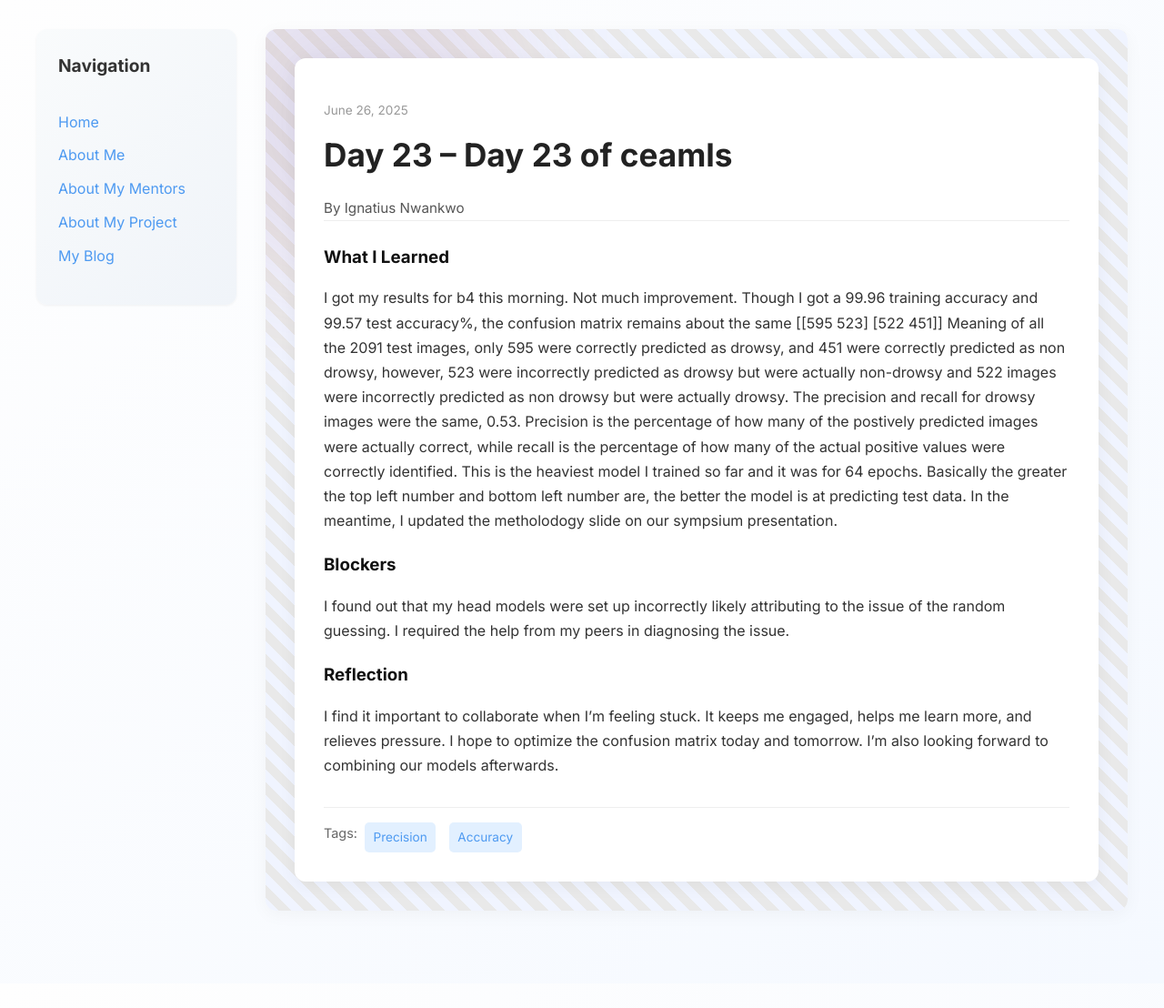
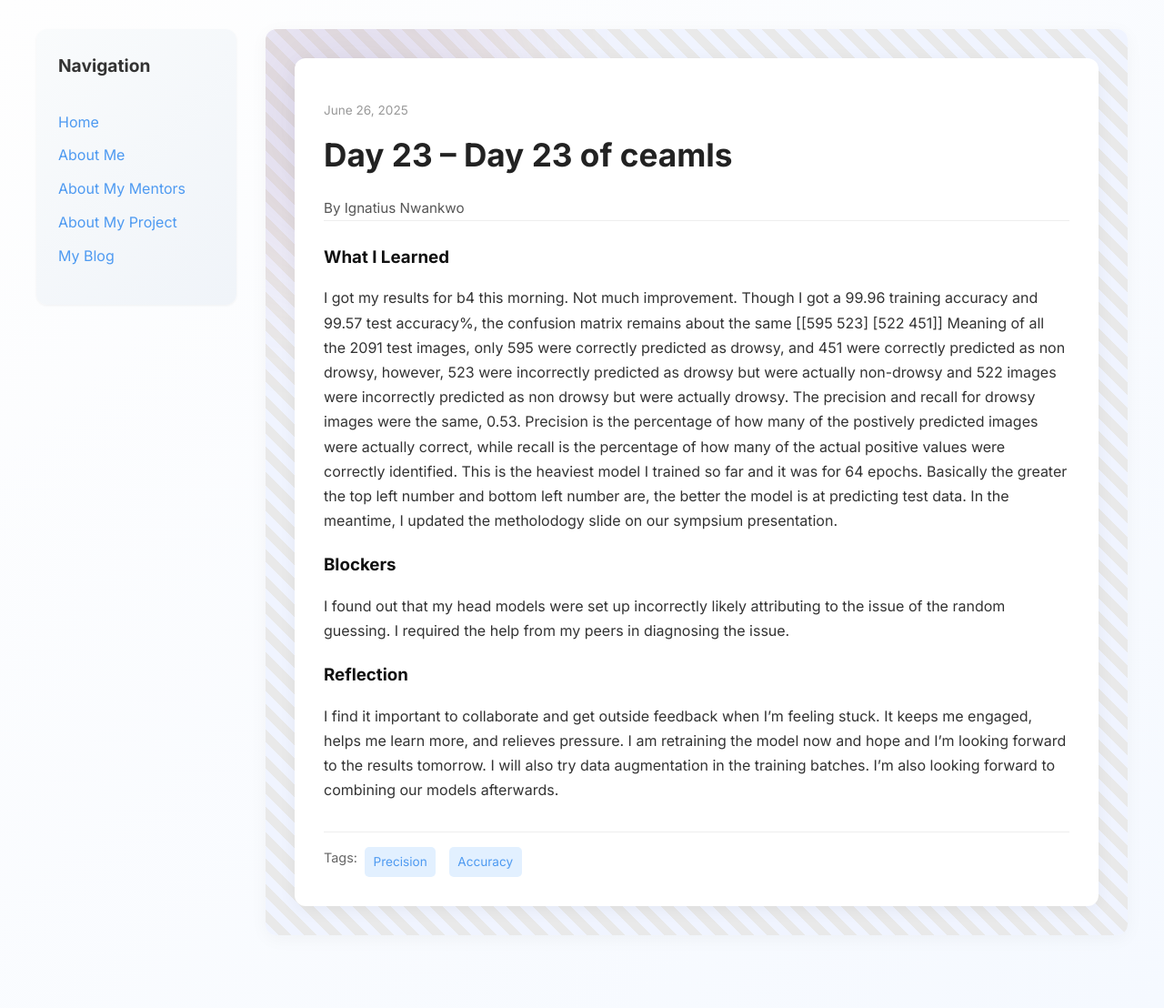
Before and after one commit to toxhi/toxhi.github.io, a Jekyll site: the page built from _posts/2025-06-26-day-23.md, in a window 1280 px wide. Shown: the whole page at 91% size. Built offline with Jekyll 4.4.1, drawn with Linux system fonts in a browser that asks for light colours; before the commit the page ends 1081 px from its top, so only the background shows below that.

Commit message:
Update 2025-06-26-day-23.md

```diff
--- a/_posts/2025-06-26-day-23.md
+++ b/_posts/2025-06-26-day-23.md
@@ -16,5 +16,5 @@
 
 
 reflection: |
- I find it important to collaborate when I’m feeling stuck. It keeps me engaged, helps me learn more, and relieves pressure. I hope to optimize the confusion matrix today and tomorrow. I'm also looking forward to combining our models afterwards.
+ I find it important to collaborate and get outside feedback when I’m feeling stuck. It keeps me engaged, helps me learn more, and relieves pressure. I am retraining the model now and hope and I'm looking forward to the results tomorrow. I will also try data augmentation in the training batches. I'm also looking forward to combining our models afterwards.
 ---
```
